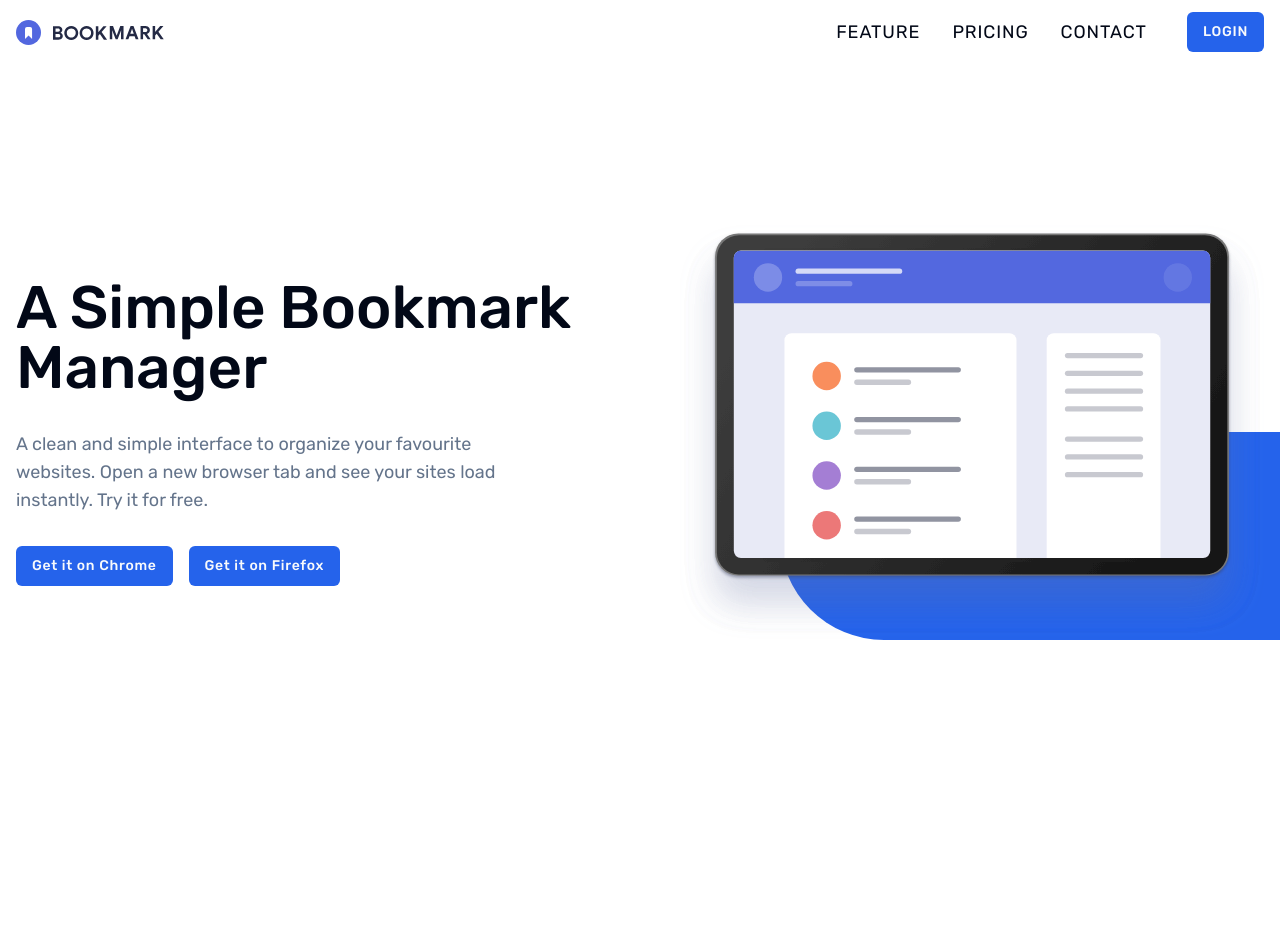
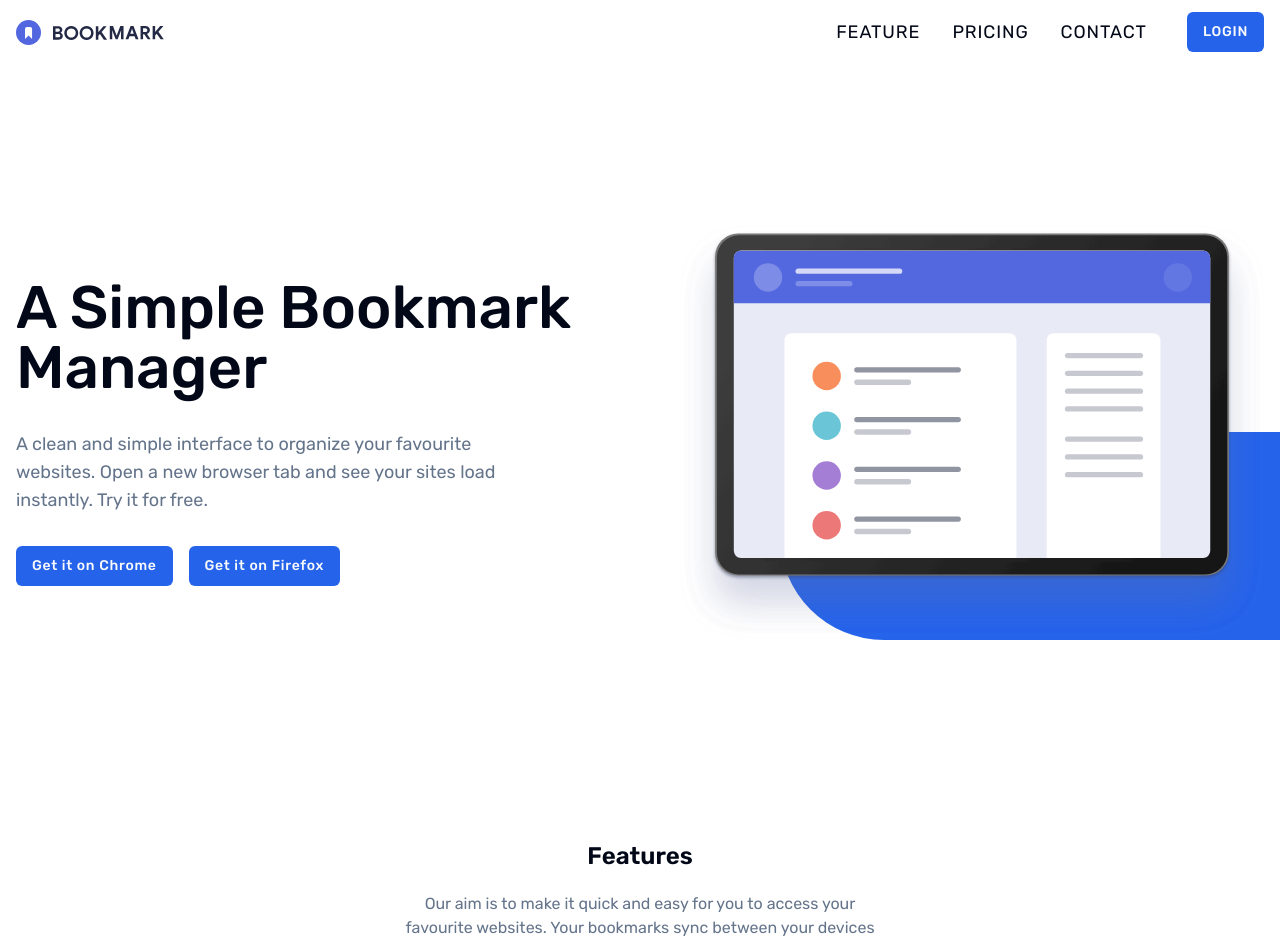
Before and after one commit to fitrondev/bookmark-landing-page, a React (Vite) app: page / in a window 1280 px wide. Shown: the top 943 px of the page. Before the commit the page ends 800 px from the top, so only its background shows below. Built offline with nearby package versions, Linux system fonts and the light colour scheme.

Commit message:
feat: Add features component

```diff
--- a/src/App.tsx
+++ b/src/App.tsx
@@ -1,3 +1,4 @@
+import Features from "./components/layouts/Features";
 import Header from "./components/layouts/Header";
 import Hero from "./components/layouts/Hero";
 
@@ -6,6 +7,7 @@ export default function App() {
     <>
       <Header />
       <Hero />
+      <Features />
     </>
   );
 }
```
